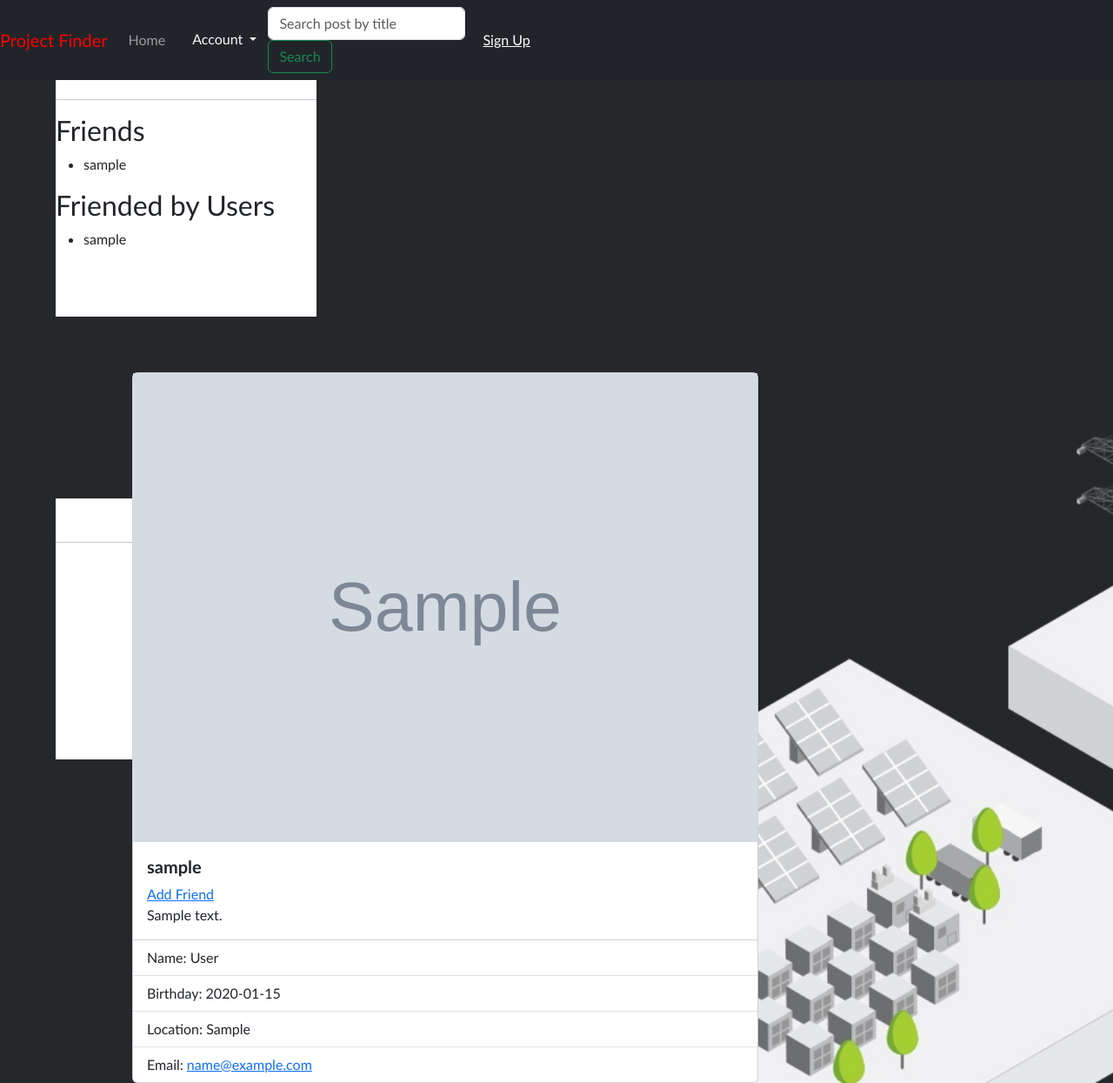
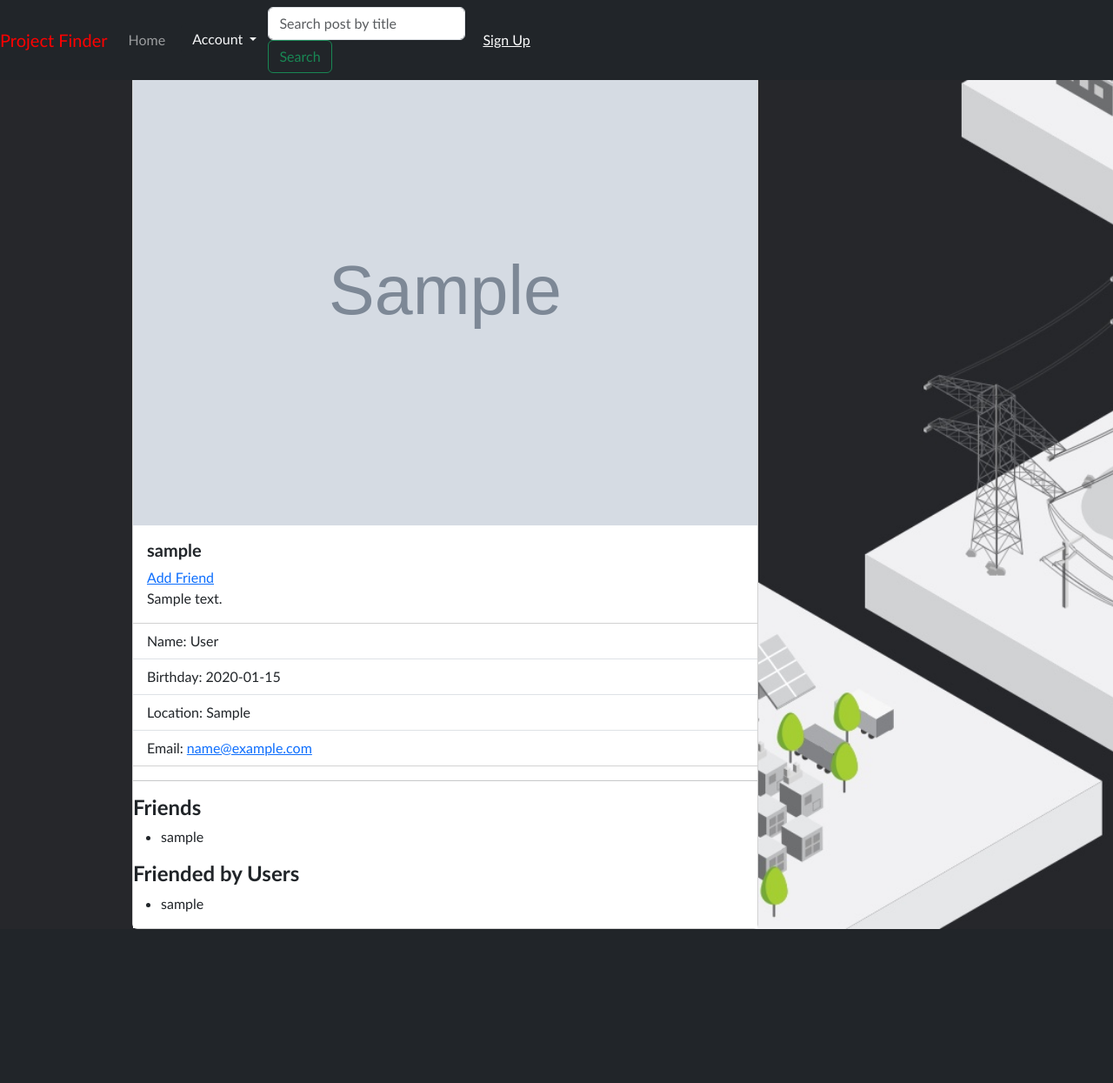
Before and after one commit to mworganization484/groupfinder, a Rails app: page /users/1 in a window 1280 px wide. Shown: the whole page at 87% size. After the commit the page ends 1068 px from the top, so only its background shows below. Run offline with Rails 7, Linux system fonts and the light colour scheme; tables that the repository leaves empty hold one stand-in row (values such as "Sample post"); style sheets or scripts are compiled from the project's sources; parts of the project's set-up code (start-up, migrations or seed data) failed here and were passed over; some libraries are stand-ins or nearby versions.

Commit message:
Commit before attempting to add group functionality

```diff
--- a/app/views/layouts/application.html.erb
+++ b/app/views/layouts/application.html.erb
@@ -67,8 +67,6 @@
 </nav>
 <!-- ENDING OF HEADER NAVBAR-->
 
-
-
 <%= yield %>
 
 </body>
--- a/app/views/users/show.html.erb
+++ b/app/views/users/show.html.erb
@@ -1,34 +1,3 @@
-<div class="friends" style="background-color: white; width: 300px; height: 300px; float: left; margin-top: 5%; margin-left: 5%;">
-  <h3 style="text-align: center;">Friends List</h3>
-  <hr>
-    <h2>Friends</h2>
-<ul>
-  <% for friendship in @user.friendships %>
-    <li>
-      <%=h friendship.friend.username %>
-      <!-- Allow only owner of user profile to remove their own friends -->
-        <% if @user == current_user %>
-      (<%= link_to "remove", friendship, :method => :delete %>)
-        <% end %>
-    </li>
-  <% end %>
-</ul>
-
-<h2>Friended by Users</h2>
-<ul>
-  <% for user in @user.inverse_friends %>
-    <li><%=h user.username %></li>
-  <% end %>
-</ul>
-  <div class"groups" style="background-color: white; width: 300px; height: 300px; float: left; margin-top: 90%;">
-    <h3 style="text-align: center;">Groups</h3>
-    <hr>
-  </div>
-
-</div>
-
-</div>
-
 <div class="container" style="float:right; margin-top: 5%; text-align: left;">
 <div class="card" style="width: 45rem;">
   <% if @user.image.file? %>
@@ -47,5 +16,27 @@
     <li class="list-group-item">Location: <%= @user.location %></li>
     <li class="list-group-item">Email: <%= mail_to @user.email %></li>
   </ul>
+<div style="background-color: white;">
+  <hr>
+    <h4><strong>Friends</strong></h4>
+<ul>
+  <% for friendship in @user.friendships %>
+    <li>
+      <%=h friendship.friend.username %>
+      <!-- Allow only owner of user profile to remove their own friends -->
+        <% if @user == current_user %>
+      (<%= link_to "remove", friendship, :method => :delete %>)
+        <% end %>
+    </li>
+  <% end %>
+</ul>
+
+<h4><Strong>Friended by Users</strong></h4>
+<ul>
+  <% for user in @user.inverse_friends %>
+    <li><%=h user.username %></li>
+  <% end %>
+</ul>
 </div>
 </div>
+</div>
```
Also changed, not shown: Gemfile.lock.
